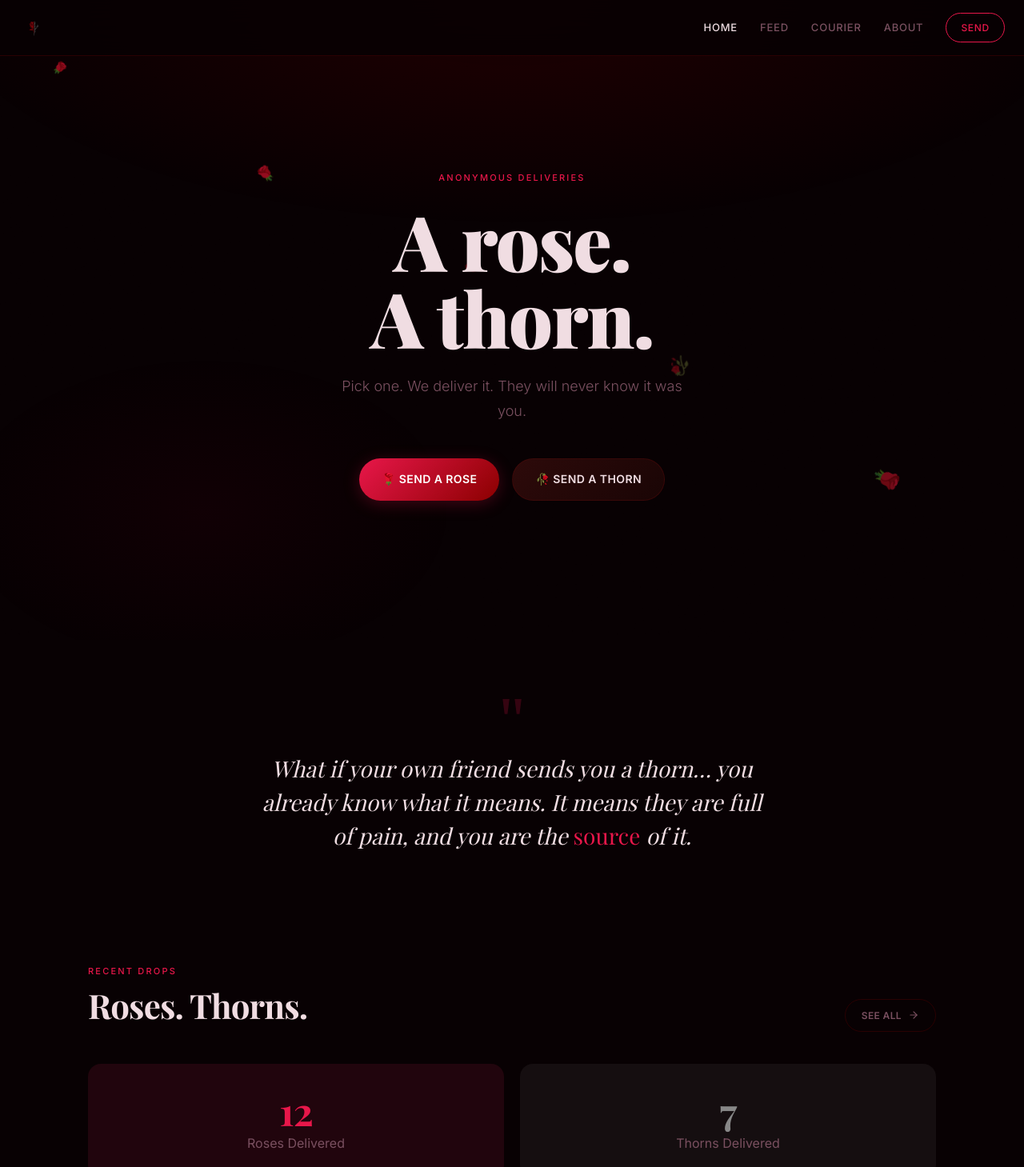
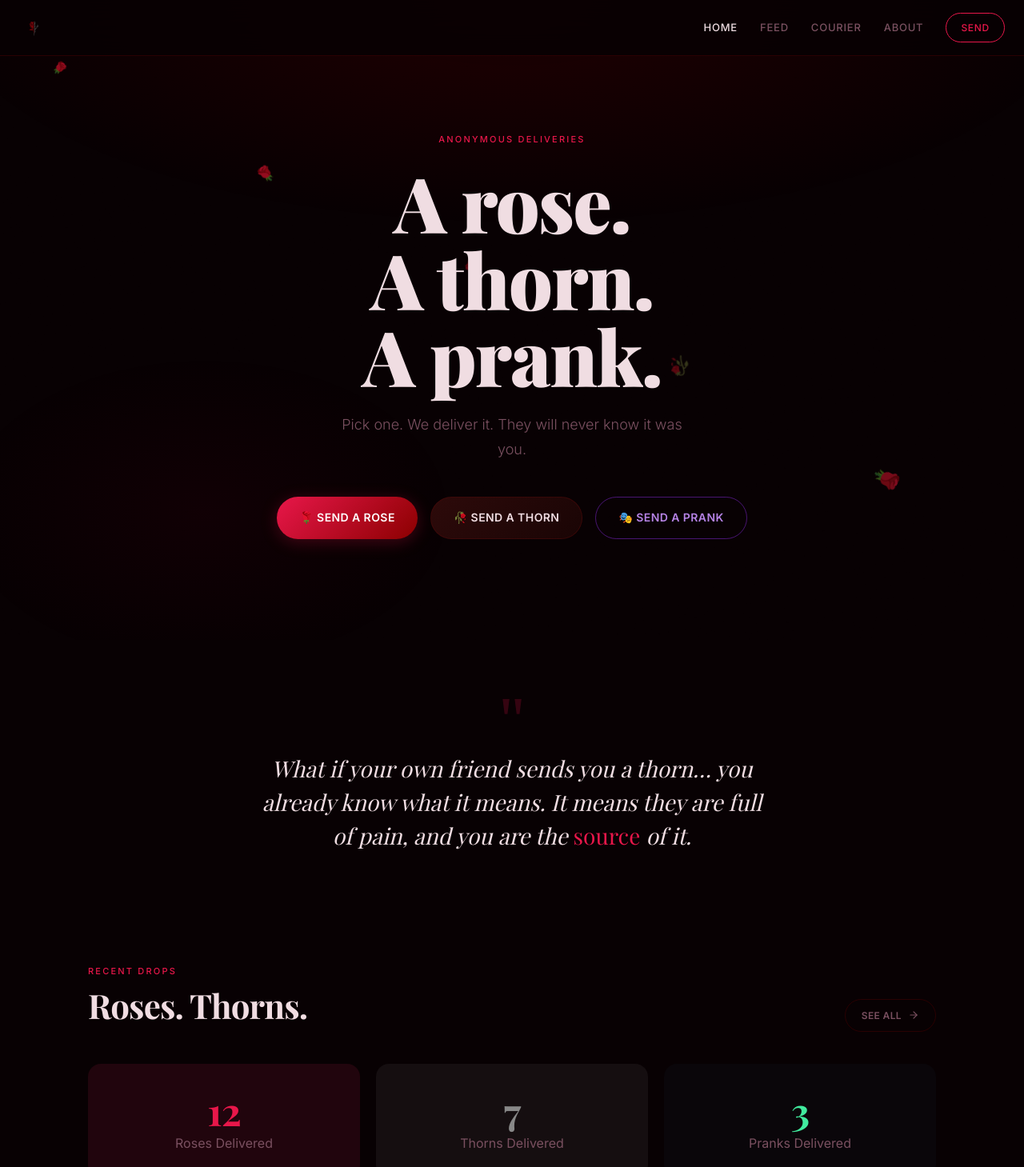
Before and after one commit to niobe679/naughtyrose, a React (Vite) app: page / in a window 1280 px wide. Shown: the top 1459 px of the page at 80% size. Built offline with nearby package versions, Linux system fonts and the light colour scheme; no server answers; a web font is replaced by a local one.

Commit message:
initial deploy prank readded

```diff
--- a/src/pages/Feed.tsx
+++ b/src/pages/Feed.tsx
@@ -24,7 +24,7 @@ function timeAgo(index: number) {
 export function Feed() {
   const [drops, setDrops] = useState<Drop[]>([]);
   const [loading, setLoading] = useState(true);
-  const [filter, setFilter] = useState<'all' | 'rose' | 'thorn'>('all');
+  const [filter, setFilter] = useState<'all' | 'rose' | 'thorn' | 'prank'>('all');
 
   useEffect(() => {
     (async () => {
@@ -53,7 +53,7 @@ export function Feed() {
           <p className="section-title">Public Feed</p>
           <h1 className="section-heading">Drops</h1>
           <p style={{ color: 'var(--text-muted)', fontSize: '15px', marginBottom: '28px' }}>
-            Roses. Thorns. No identities.
+            Roses. Thorns. Pranks. No identities.
           </p>
 
           {/* Filter tabs */}
--- a/src/pages/Home.tsx
+++ b/src/pages/Home.tsx
@@ -38,7 +38,7 @@ export function Home() {
           </motion.p>
 
           <motion.h1 className="hero-title" {...fadeUp(0.1)}>
-            A rose.<br />A thorn.<br />
+            A rose.<br />A thorn.<br />A prank.<br />
           </motion.h1>
 
           <motion.p className="hero-sub" {...fadeUp(0.2)}>
@@ -52,11 +52,11 @@ export function Home() {
             <Link to="/send?item=thorn" className="btn btn-thorn" id="hero-send-thorn">
               🥀 Send a Thorn
             </Link>
-            {/* PRANK FEATURE ACTIVATION PENDING
+            {/* PRANK FEATURE ACTIVATION PENDING */}
             <Link to="/send?item=prank" className="btn btn-ghost" id="hero-send-prank" style={{ borderColor: 'rgba(138,43,226,0.5)', color: '#b683e6' }}>
               🎭 Send a Prank
             </Link>
-            */}
+
           </motion.div>
         </div>
       </section>
@@ -101,6 +101,10 @@ export function Home() {
               <h3 style={{ fontSize: '48px', color: '#888' }}>7</h3>
               <p style={{ color: 'var(--text-muted)' }}>Thorns Delivered</p>
             </div>
+            <div style={{ padding: '30px', background: 'rgba(52, 97, 132, 0.05)', borderRadius: '16px', flex: '1 1 200px' }}>
+              <h3 style={{ fontSize: '48px', color: '#41ea9eff' }}>3</h3>
+              <p style={{ color: 'var(--text-muted)' }}>Pranks Delivered</p>
+            </div>
           </div>
         </div>
       </section>
--- a/src/pages/Send.tsx
+++ b/src/pages/Send.tsx
@@ -54,7 +54,7 @@ function Step1({ onNext }: { onNext: () => void }) {
           <div className="choice-title">Thorn</div>
           <div className="choice-desc">For someone who caused you pain.</div>
         </motion.div>
-        {/* PRANK FEATURE ACTIVATION PENDING
+        {/* PRANK FEATURE ACTIVATION PENDING */}
         <motion.div
           className={`choice-card prank-card ${type === 'prank' ? 'selected' : ''}`}
           onClick={() => setType('prank')}
@@ -67,7 +67,7 @@ function Step1({ onNext }: { onNext: () => void }) {
           <div className="choice-title">Prank</div>
           <div className="choice-desc">A written insult delivered in-person or via phone call.</div>
         </motion.div>
-        */}
+
       </div>
       <div className="form-actions" style={{ marginTop: 28 }}>
         <button
```
